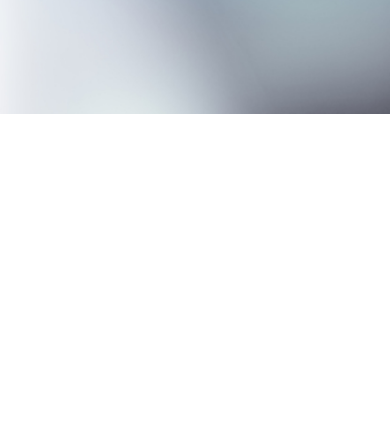
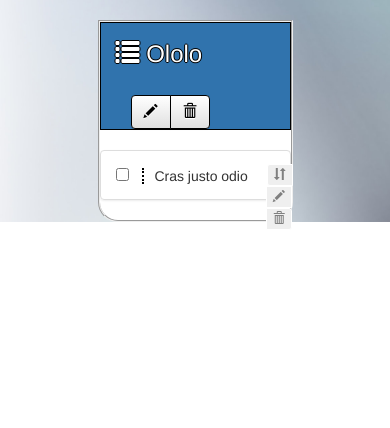
Before and after one commit to AlekseyZaytcev/TaskManager, a Django app: page / in a window 390 px wide. Shown: the part 97-525 px from the top of the page. Run offline with Django 3.2, Linux system fonts and the light colour scheme; the visitor is signed in with stand-in values (Sample User, id 1); some libraries are stand-ins or nearby versions.

Commit message:
Create base template for todo list.

```diff
--- a/static/managePage/css/style.css
+++ b/static/managePage/css/style.css
@@ -34,3 +34,31 @@ body {
 #login {
     margin-left: 8%;
 }
+
+.todo-content {
+    margin-left: 25%;
+    margin-right: 25%;
+    background-color: white;
+    border-style: groove;
+    border-width: 2px;
+    border-bottom-left-radius: 20px;
+    border-bottom-right-radius: 20px;
+}
+
+.navbar-btn-group {
+    margin-top: 12px;
+}
+
+.project-name{
+    color: white;
+    text-shadow: -1px 0 black, 0 1px black, 1px 0 black, 0 -1px black;
+}
+
+.task-buttons {
+    padding: 1px 6px;
+    border-color: white;
+}
+.task-btgroups {
+position: absolute;
+    left: 88%;
+}
--- a/templates/managePage/base.html
+++ b/templates/managePage/base.html
@@ -53,13 +53,15 @@
         </div>
     </div>
 </nav>
+
+{% if user.is_authenticated %}
 {% block content %}
 {% endblock content%}
 
-{% if user.is_authenticated %}
 <button type="button" id="addToDoList" class="btn btn-primary btn-lg">
     <span class="glyphicon glyphicon-plus" aria-hidden="true"></span> Add TODO List
 </button>
+
 {% else %}
 <div class="container">
     <div class="jumbotron jumbotron-codelines">
--- a/templates/managePage/home.html
+++ b/templates/managePage/home.html
@@ -2,5 +2,56 @@
 
 
 {% block content %}
+<form class="todo-content">
+    <nav class="navbar">
+        <div class="row">
+            <div class="container-fluid">
+                <div class="col-md-10">
+                    <h3 class="navbar-text project-name"><span
+                            class="glyphicon glyphicon-list"
+                            aria-hidden="true"></span> Ololo
+                    </h3>
+                </div>
+                <div class="col-md-2">
+                    <div class="container">
+                        <div class="btn-group navbar-btn-group" role="group">
+                            <button type="button" class="btn btn-default"><span class="glyphicon glyphicon-pencil"
+                                                                                aria-hidden="true"
+                                                                                style="color: black;"></span></button>
+                            <button type="button" class="btn btn-default"><span class="glyphicon glyphicon-trash"
+                                                                                aria-hidden="true"
+                                                                                style="color: black;"></span></button>
+                        </div>
+                    </div>
+                </div>
+            </div>
+        </div>
+    </nav>
+
+    <ul class="list-group">
+        <li class="list-group-item" style="radius: 0px">
+            <form>
+                <div class="form-group" style="margin-top: 3px; margin-bottom: 3px;">
+                    <input type="checkbox">
+                    <span class="border-right-0" style="margin-left: 10px;border-left: 2px dotted black;"></span>
+                    <span class="border-right-0" style="margin-left: 10px;">Cras justo odio</span>
+
+                    <div class="btn-group task-btgroups" role="group">
+                        <button type="button" class="btn btn-xs task-buttons"><span class="glyphicon glyphicon-sort"
+                                                                            aria-hidden="true"
+                                                                            style="color: gray;"></span></button>
+                        <button type="button" class="btn btn-xs task-buttons"><span class="glyphicon glyphicon-pencil"
+                                                                            aria-hidden="true"
+                                                                            style="color: gray;"></span></button>
+                        <button type="button" class="btn btn-xs task-buttons"><span class="glyphicon glyphicon-trash"
+                                                                            aria-hidden="true"
+                                                                            style="color: gray;"></span></button>
+                    </div>
+
+                </div>
+            </form>
+        </li>
+    </ul>
+</form>
 
 {% endblock content%}
```
